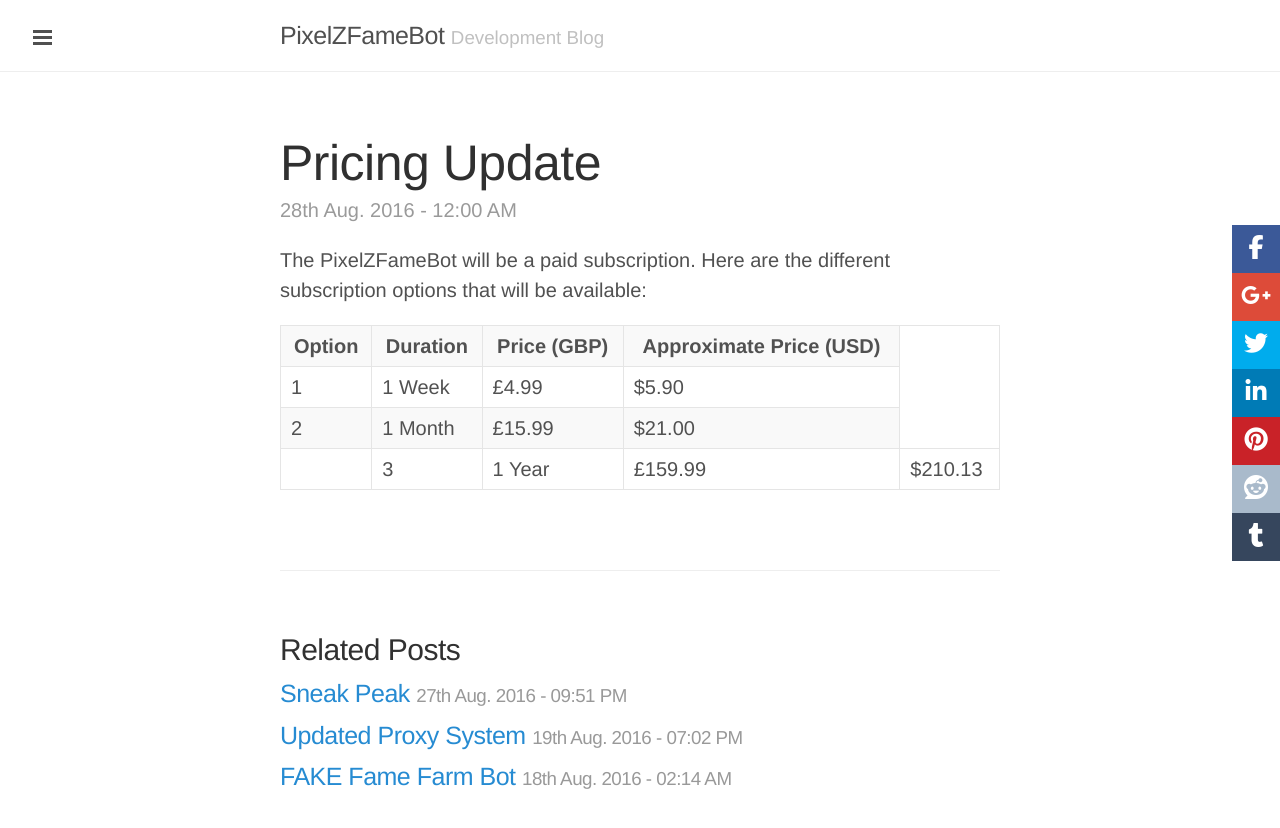
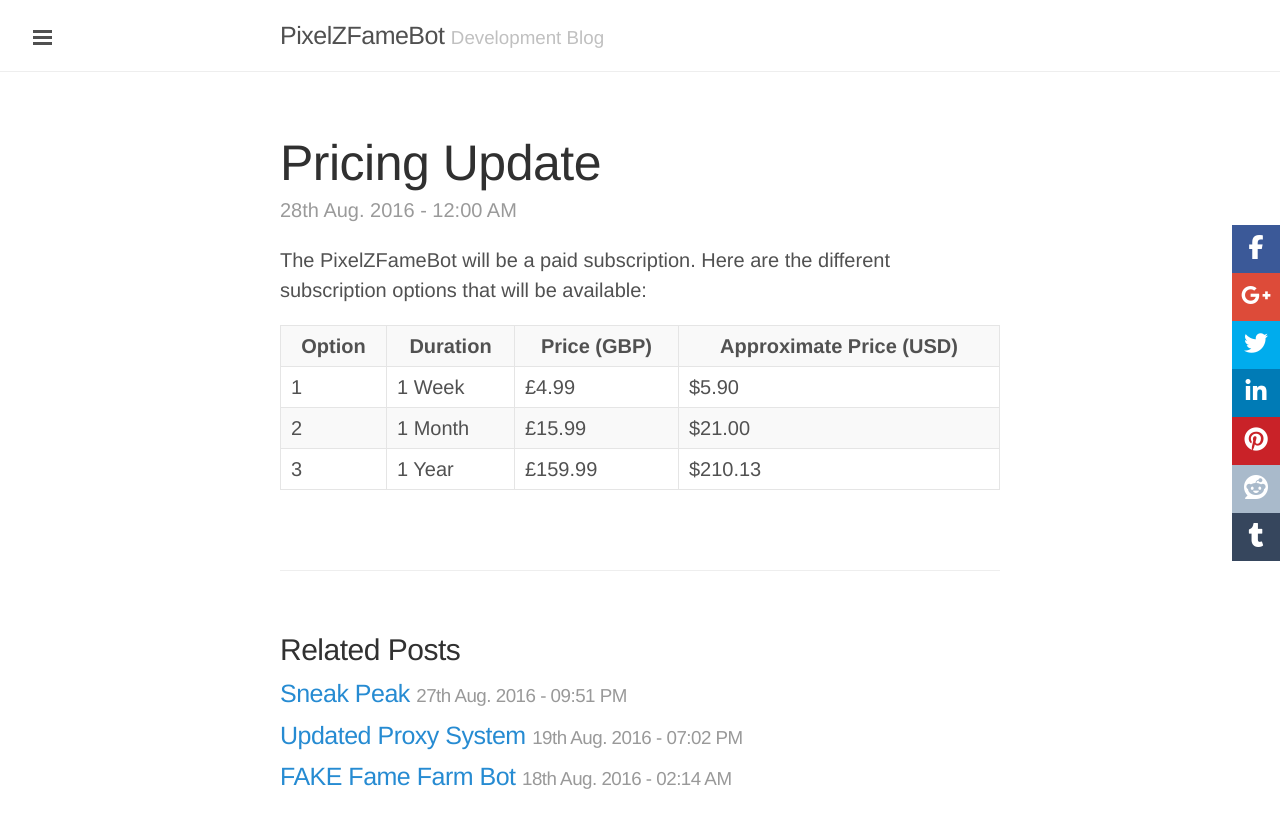
Before and after one commit to PixelZerg/PixelZFameBot, a Jekyll site: the page built from _posts/2016-08-28-pricingupdate.markdown, in a window 1280 px wide. Shown: the top 828 px of the page. Built offline with Jekyll 4.4.1, drawn with Linux system fonts in a browser that asks for light colours; nearby versions of some CDN libraries; comment, search, counter and statistics services are not loaded.

Commit message:
Fixed Table

```diff
--- a/_posts/2016-08-28-pricingupdate.markdown
+++ b/_posts/2016-08-28-pricingupdate.markdown
@@ -25,10 +25,10 @@ The PixelZFameBot will be a paid subscription. Here are the different subscripti
 		<td>£15.99</td>
 		<td>$21.00</td>
 	</tr>
-	<td>
+	<tr>
 		<td>3</td>
 		<td>1 Year</td>
 		<td>£159.99</td>
 		<td>$210.13</td>
-	</td>
+	</tr>
 </table>
```
